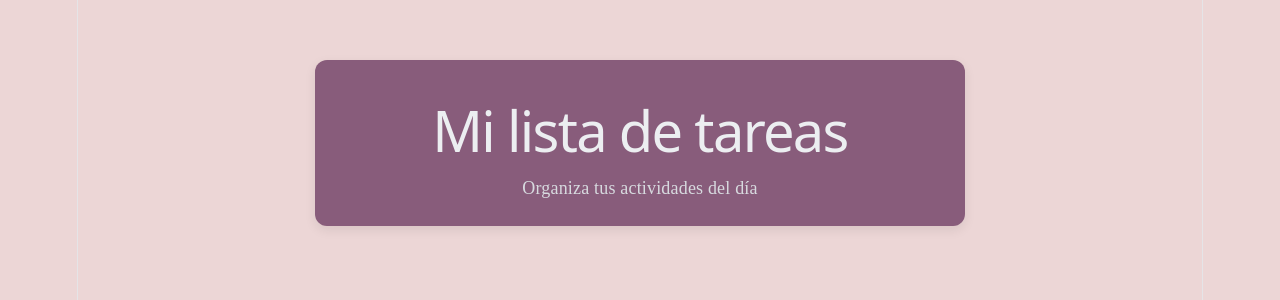
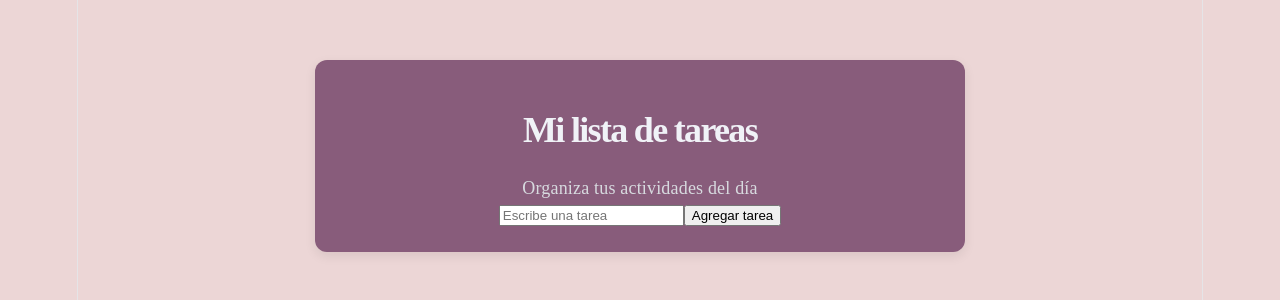
Before and after one commit to luisarroyo-m/mi-lista-todo, a React (Vite) app in the folder mi-lista-todo/: page / in a window 1280 px wide. Shown: the top 300 px of the page. Built offline with nearby package versions, Linux system fonts and the light colour scheme.

Commit message:
Creo carpeta de componentes y agrego archivo jsx para crear formulario

```diff
--- a/mi-lista-todo/src/App.css
+++ b/mi-lista-todo/src/App.css
@@ -17,7 +17,10 @@ body {
 }
 
 h1 {
-  color: #eceef1;
+  color: #f0f2f7;
+  font-family: 'Times New Roman', Times, serif;
+  font-size: 36px;
+  font-weight: bold;
 }
 
 p {
--- a/mi-lista-todo/src/App.jsx
+++ b/mi-lista-todo/src/App.jsx
@@ -1,6 +1,7 @@
 
 import { useState } from "react";
 import "./App.css";
+import TaskForm from "./components/TaskForm";
 
 function App() {
   const [tasks, setTasks] = useState([]);
@@ -9,6 +10,8 @@ function App() {
     <div className="app">
       <h1>Mi lista de tareas</h1>
       <p>Organiza tus actividades del día</p>
+
+      <TaskForm />
     </div>
   );
 }
--- /dev/null
+++ b/mi-lista-todo/src/Components/TaskForm.jsx
@@ -0,0 +1,14 @@
+
+function TaskForm() {
+  return (
+    <div>
+      <input
+        type="text"
+        placeholder="Escribe una tarea"
+      />
+      <button>Agregar tarea</button>
+    </div>
+  );
+}
+
+export default TaskForm;
```
